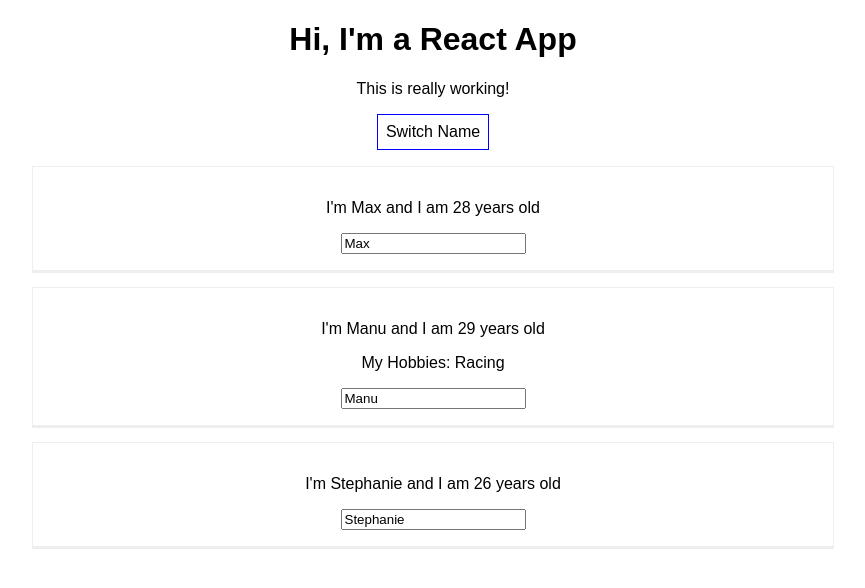
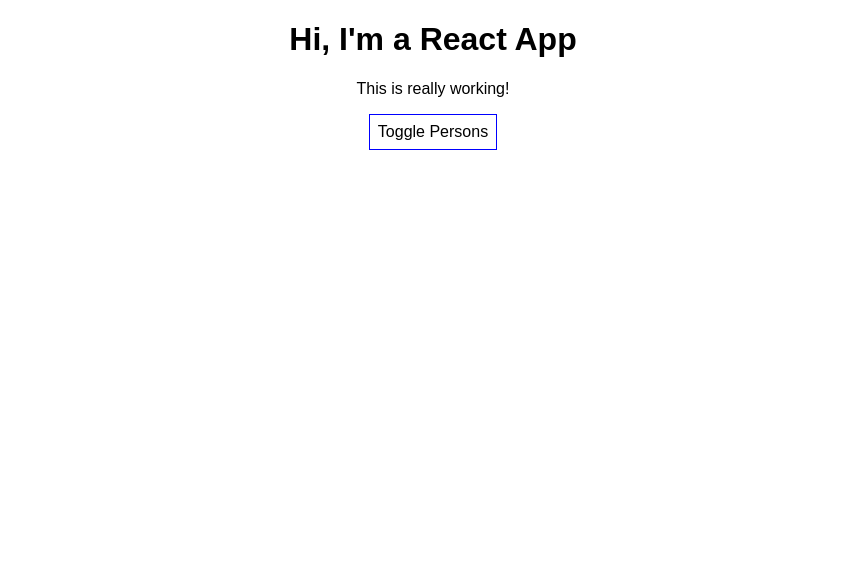
Before and after one commit to AlanAlv/react-complete-guide, a React (Create React App) app: page / in a window 1280 px wide. Shown: the top 588 px of the page, without its empty margins (207-1072 px from the left). Built offline with nearby package versions, Linux system fonts and the light colour scheme.

Commit message:
Conditional render

```diff
--- a/src/App.js
+++ b/src/App.js
@@ -10,7 +10,8 @@
       {name: 'Manu', age: 29},
       {name: 'Stephanie', age: 26},
     ],
-    otherState: 'some other value'
+    otherState: 'some other value',
+    showPersons: false
   }
 
   switchNameHandler = (newName) => {
@@ -34,6 +35,10 @@
     } )
   }
 
+  togglePersonsHandler = () => {
+    const doesShow = this.state.showPersons;
+    this.setState({showPersons: !doesShow});
+  }
 
   render () {
     const style = {
@@ -50,9 +55,11 @@
         <p>This is really working!</p>
         <button
           style={style}
-          onClick={() => this.switchNameHandler('Maximilian!!')}>
-            Switch Name
+          onClick={this.togglePersonsHandler}>
+            Toggle Persons
         </button>
+        {this.state.showPersons === true ?
+          <div>
           <Person
             name={this.state.persons[0].name}
             age={this.state.persons[0].age} />
@@ -64,6 +71,8 @@
           <Person
             name={this.state.persons[2].name}
             age={this.state.persons[2].age} />
+          </div> : null
+        }
       </div>
     );
   }
```
Lines whose indentation alone changed are shown as unchanged.
